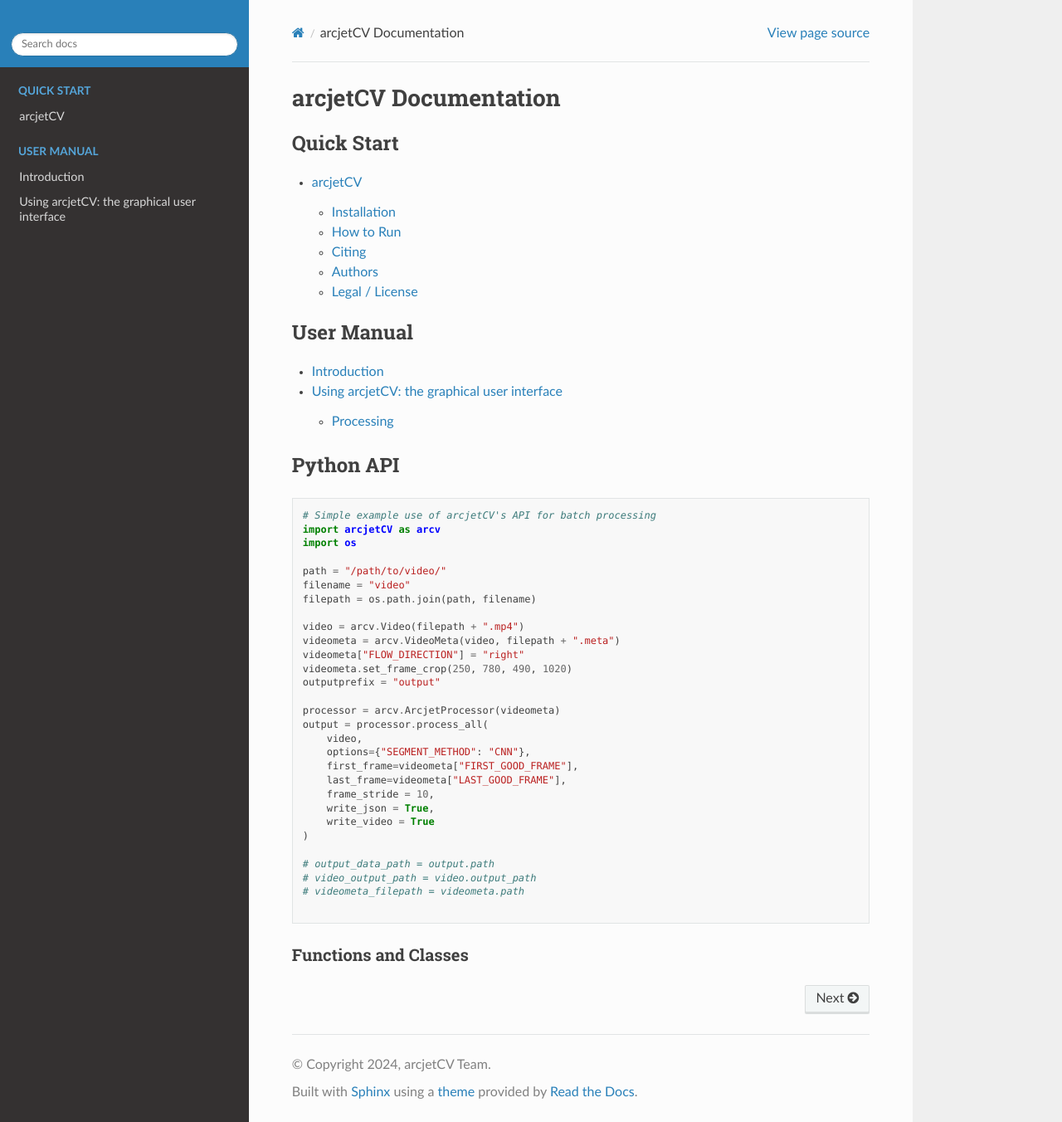
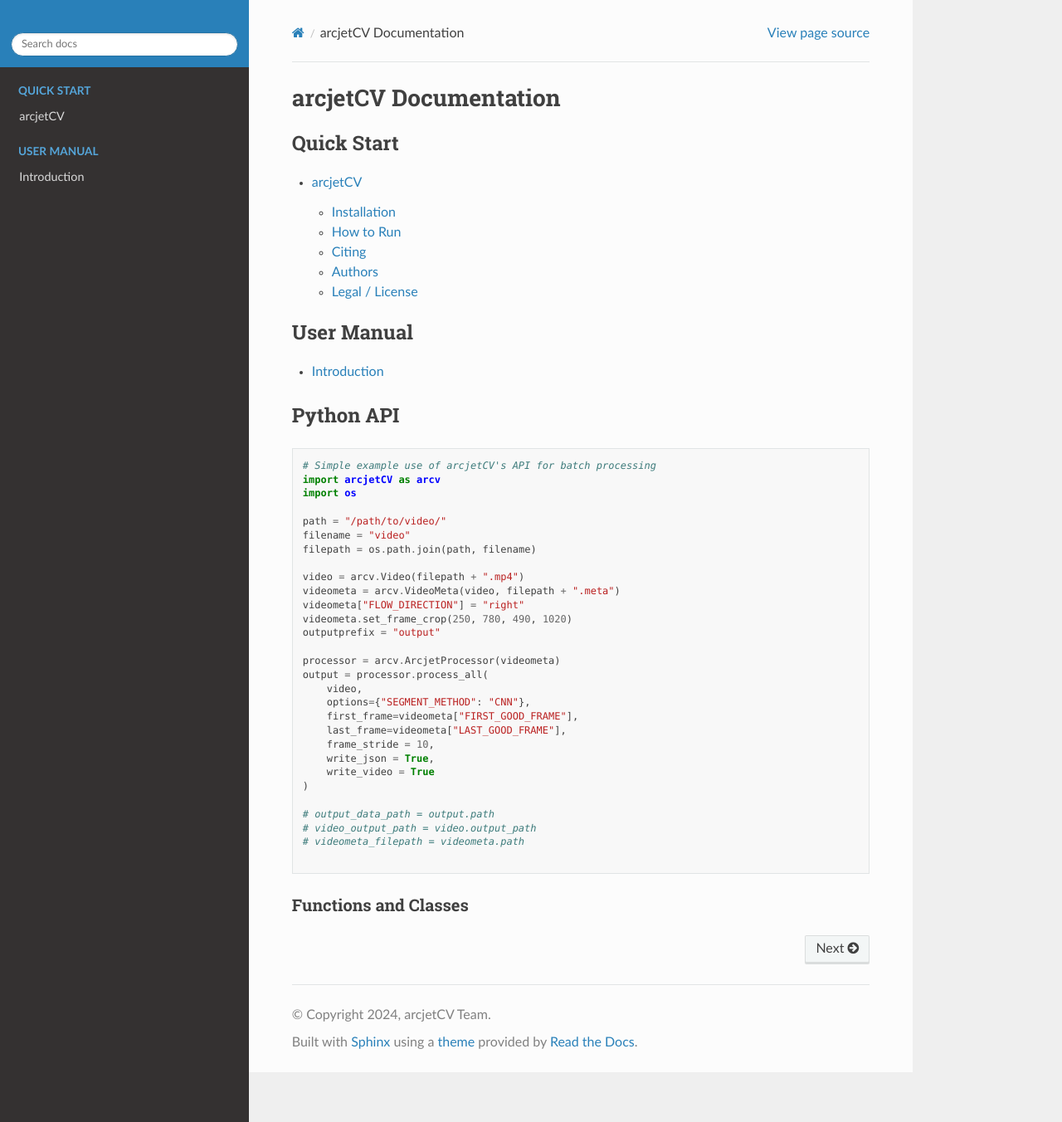
Before and after one commit to magnus-haw/arcjetCV, a Sphinx documentation site: the page built from docs/source/index.md, in a window 1280 px wide and 1352 px high. Shown: the whole window at 83% size. Built offline with Sphinx 7.4.7 and the Read the Docs theme 2.0.0, drawn with Linux system fonts in a browser that asks for light colours; some of the changed lines change nothing that is shown.

Commit message:
Revert "Update user_manual.md"
This reverts commit 52018421b9ca08ec5d74b2f2e68fe2cbf6f98833.

```diff
--- a/docs/source/user_manual/user_manual.md
+++ b/docs/source/user_manual/user_manual.md
@@ -7,26 +7,3 @@
 Since manual segmentation is onerous, very few time-resolved measurements of material recession/expansion/shrinkage under arcjet test conditions exist. ArcjetCV seeks to automate these measurements such that time-resolved material behavior can be extracted for every arc jet test.
 
 ArcjetCV makes new time-resolved measurements of material recession, expansion new analysis of arcjet test videos which measure both the time-dependent 2D recession of the material samples and the shock standoff distance. The results show non-linear time-dependent effects are present for some conditions. The material and shock edges are extracted from the videos by training and applying a convolutional neural network. Due to the consistent camera settings, the machine learning model achieves high accuracy ($\pm$ 2 px) relative to manually segmented images with only a small number of training frames.
-
-# Using arcjetCV: the graphical user interface
-
-The graphical user interface is divided into two parts: the processing tab "Extract Edges" and the post-processing tab "Analysis". These tabs process the video and then post-process the extracted edges, respectively.
-
-## Processing
-
-![Video processing tab: Shows edge detection for individual frames and contains settings for edge filters, start/stop indices, and flow direction.](GUI1.png)
-
-1. **Load video:** The first step is to load a video by clicking on the "Load Video" button on the top right of the right panel and locating a suitable file. Acceptable file types are \*.mp4, \*.avi, \*.mov, \*.m4v. There are no explicit restrictions on file size or length; however, it's suggested that larger files (>500 MB) should be processed on a powerful machine with a suitable GPU.
-2. **Review processing parameters:** After loading the video, arcjetCV will guess values for the start/end frame indices, the flow direction, and the region of interest (ROI). These should be adjusted as needed by the user.
-   - **Set flow direction:** This parameter sets the flow direction which then determines which side of the material sample is considered the leading edge. Options are LEFT, RIGHT, UP, DOWN.
-   - **Set start/end frames:** The starting and ending frames can be set in the "Output parameters" section at the bottom right. These are visible as vertical green lines on the intensity bar plot below the main video window. The current visible frame is shown as a vertical red line. The simplest method of navigating the video to determine the first and last frames is clicking on step features visible in the intensity plot and then refining using the frame index modifier at the top of the "Input Parameters" section.
-   - **Setting the region of interest:** The region of interest (ROI) is visualized as a white rectangle and can be set by clicking on the video and dragging around the model. Only the frame subsection within the ROI will be processed.
-     NOTE: the ROI should be applicable for both the start and end frames.
-     NOTE: The minimum area for the ROI has to be at least 40 pixels by 40 pixels.
-     NOTE: The ROI should encompass both the edge of the sample and any potential shock present.
-3. **Select edge filter:** The next step is to select an edge detection filter. arcjetCV has 4 filter modes: AutoHSV, CNN, HSV, Gray. The current video frame is displayed on the left side of the window with edge and text overlays. The filtered shock edges are drawn as red lines and the material sample edges will be drawn as green lines. To toggle shock detection, use the checkbox located to the right of the GUI interface.
-4. **Test filter performance:** It is informative to test the filter on a few frames near the beginning, middle, and end of the video since the camera settings/sample color/sample brightness will change over the course of a run. This can be done by skipping through the video by clicking on representative portions of the intensity bar plot below the frame or by changing the frame index input near the top of the panel. Zooming in using the pan/zoom tools lets the user easily evaluate the edge accuracy and/or measure the RGB/HSV values in a region.
-5. **Process frames:** To process a set of frames, select a frame range (first, last) in the "Output parameters" section of the bottom right panel. Since most recession is slow compared to the frame rate, it's usually convenient to process every N-th frame (default is 5, every 50th is typical for high speed videos). An output filename and output video option can be modified as well. Clicking the "Process All" button will then process the given frames with the current filter parameters. This action will create an output file with the edge data and a meta file with the saved processing settings in the same folder as the video file. The export video checkbox will create an output video with the overlayed edge detection and text. NOTE: The exported video is useful for debugging any unusual recession behavior.
-6. **Process in several steps:** It is occasionally necessary to process a given video in multiple steps using different filters (e.g., use a manual HSV filter for the first couple of frames and then use the CNN to process the remainder). Since the "Analysis" tab is designed to load multiple processing output files, this is a simple procedure.
-
-### Edge Filters
```
